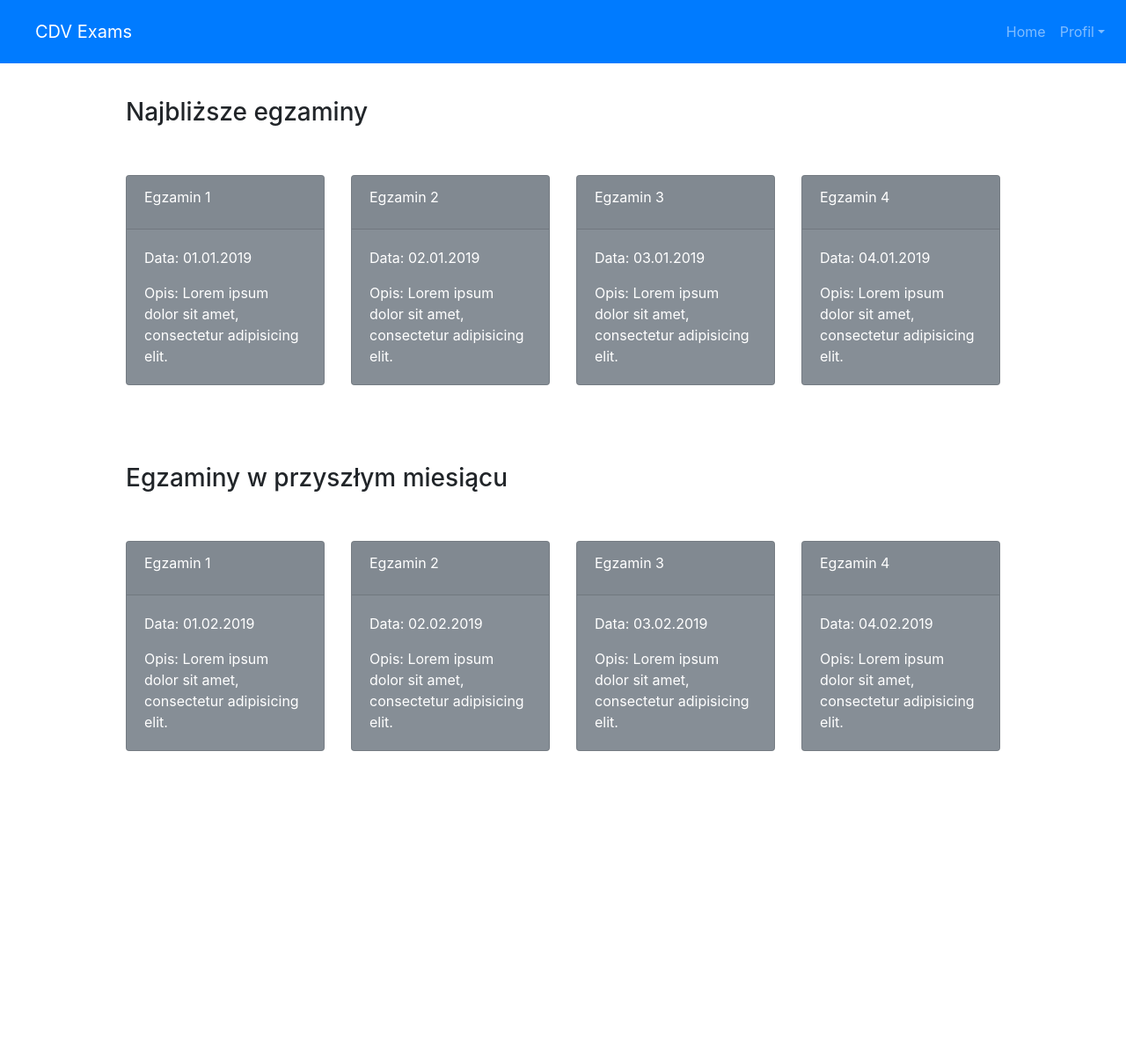
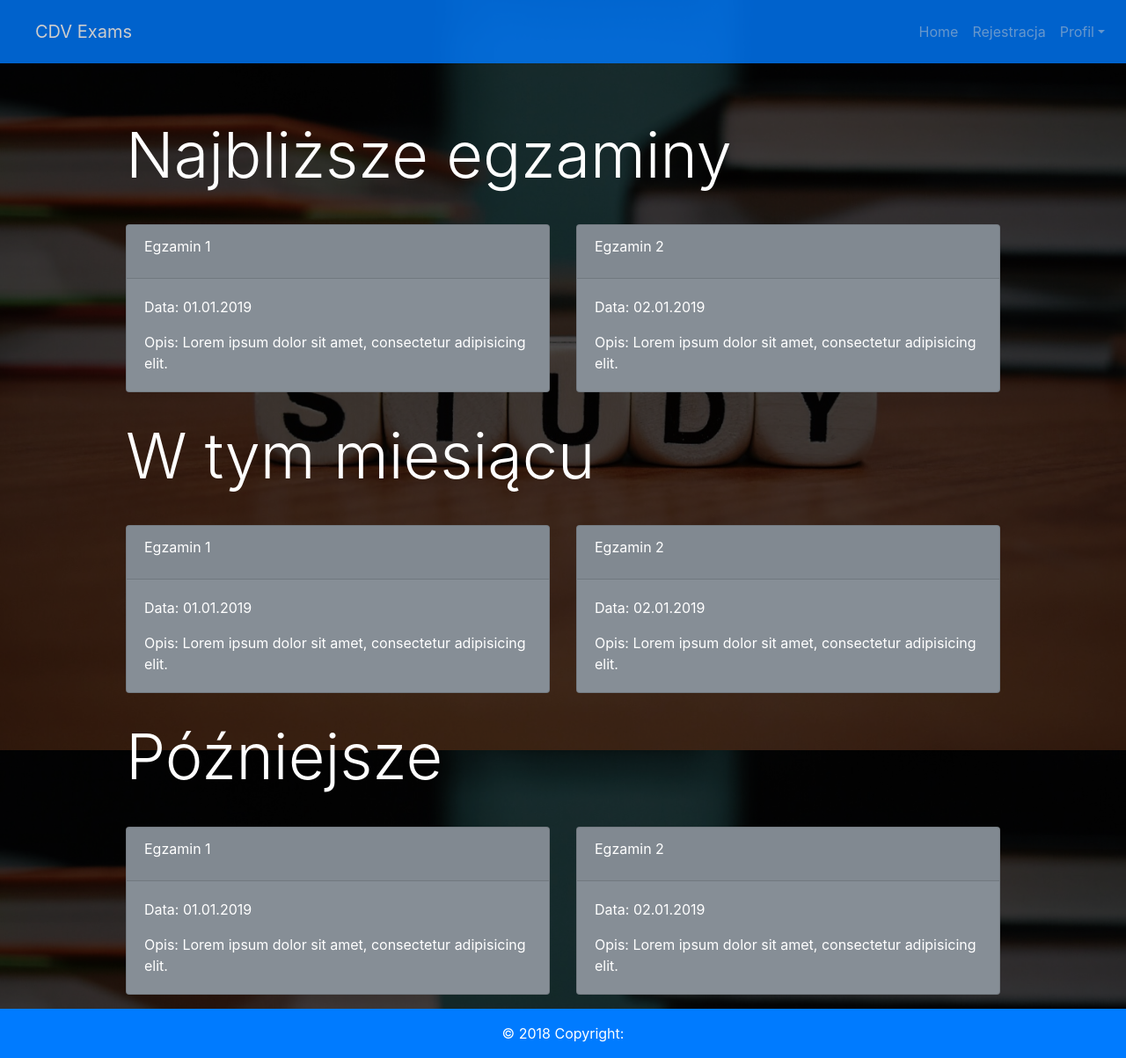
Before and after one commit to innkeeperr/exams, a website: page src/index.html in a window 1280 px wide. Shown: the whole page at 88% size. Before the commit the page ends 912 px from the top, so only its background shows below. Drawn offline with Linux system fonts and the light colour scheme.

Commit message:
Fixed main html, registration page

```diff
--- a/src/index.html
+++ b/src/index.html
@@ -4,7 +4,7 @@
   <meta charset="UTF-8">
   <meta name="viewport" content="width=device-width, initial-scale=1.0">
   <meta http-equiv="X-UA-Compatible" content="ie=edge">
-  <title>Bootstrap 4 Starter Pack</title>
+  <title>CDV - Exams</title>
   <link rel="stylesheet" href="css/font-awesome.min.css">
   <link rel="stylesheet" href="css/bootstrap.css">
   <link rel="stylesheet" href="css/style.css">
@@ -12,7 +12,7 @@
 <body>
 
   <!-- NAVBAR SECTION -->
-  <nav class="navbar navbar-expand-sm bg-primary navbar-dark py-3">
+  <nav class="navbar navbar-expand-sm bg-primary navbar-dark py-3 fixed-top">
     <a href="index.html" class="navbar-brand ml-4">CDV Exams</a>
     <button class="navbar-toggler" type="button" data-toggle="collapse" data-target="#navCollapse">
       <span class="navbar-toggler-icon"></span>
@@ -21,6 +21,9 @@
       <ul class="navbar-nav ml-auto">
         <li class="nav-item">
           <a href="index.html" class="nav-link">Home</a>
+        </li>
+        <li class="nav-item">
+          <a href="registration.html" class="nav-link">Rejestracja</a>
         </li>
         <li class="nav-item dropdown">
           <a href="#" class="nav-link dropdown-toggle" data-toggle="dropdown">Profil</a>
@@ -36,13 +39,16 @@
   </nav>
 
 
+  <!-- MAIN SECTION -->
+  <section id="exams-section">
+    <div class="dark-overlay">
+      <div class="container" id="main-container">
+
           <!-- UPCOMING SECTION -->
-  <section class="mt-4" id="upcoming-section">
-    <div class="container" id="cont1">
-      <h3 class="py-3">Najbliższe egzaminy</h3>
-      <!--<div class="border border-right-0 border-left-0 border-dark">-->
-      <div class="row my-3 py-3" id="row1">
-        <div class="col-md-3 my-2">
+          <div class="exams-inner">
+            <h3 class="py-3 display-3 text-center text-lg-left">Najbliższe egzaminy</h3>
+            <div class="row py-2" id="row1">
+              <div class="col-lg-6 my-2">
                 <div class="card bg-secondary text-white">
                   <div class="card-header">
                     <div class="card-title">Egzamin 1</div>
@@ -54,7 +60,7 @@
                 </div>
               </div>
 
-        <div class="col-md-3 my-2">
+              <div class="col-lg-6 my-2">
                 <div class="card bg-secondary text-white">
                   <div class="card-header">
                     <div class="card-title">Egzamin 2</div>
@@ -65,94 +71,81 @@
                   </div>
                 </div>
               </div>
+            </div>
+          </div>
 
-        <div class="col-md-3 my-2">
+        <!-- UPCOMING MONTH SECTION -->
+        <div class="upcoming-month-inner">
+          <h3 class="py-3 display-3 text-center text-lg-left">W tym miesiącu</h3>
+          <div class="row py-2" id="row1">
+            <div class="col-lg-6 my-2">
               <div class="card bg-secondary text-white">
                 <div class="card-header">
-              <div class="card-title">Egzamin 3</div>
+                  <div class="card-title">Egzamin 1</div>
                 </div>
                 <div class="card-body">
-              <p class="card-text">Data: 03.01.2019</p>
+                  <p class="card-text">Data: 01.01.2019</p>
                   <p class="card-text">Opis: Lorem ipsum dolor sit amet, consectetur adipisicing elit.</p>
                 </div>
               </div>
             </div>
 
-        <div class="col-md-3 my-2">
+            <div class="col-lg-6 my-2">
               <div class="card bg-secondary text-white">
                 <div class="card-header">
-              <div class="card-title">Egzamin 4</div>
+                  <div class="card-title">Egzamin 2</div>
                 </div>
                 <div class="card-body">
-              <p class="card-text">Data: 04.01.2019</p>
+                  <p class="card-text">Data: 02.01.2019</p>
                   <p class="card-text">Opis: Lorem ipsum dolor sit amet, consectetur adipisicing elit.</p>
                 </div>
               </div>
             </div>
           </div>
-      <!--</div>-->
         </div>
-  </section>
 
-
-  <!-- UPCOMING MONTH SECTION -->
-  <section class="mt-3" id="upcoming-month-section">
-    <div class="container" id="cont1">
-      <h3 class="py-3">Egzaminy w przyszłym miesiącu</h3>
-      <!--<div class="border border-right-0 border-left-0 border-dark">-->
-      <div class="row my-3 py-3" id="row1">
-        <div class="col-md-3 my-2">
+        <!-- LATER SECTION -->
+        <div class="upcoming-month-inner">
+          <h3 class="py-3 display-3 text-center text-lg-left">Późniejsze</h3>
+          <div class="row py-2" id="row1">
+            <div class="col-lg-6 my-2">
               <div class="card bg-secondary text-white">
                 <div class="card-header">
                   <div class="card-title">Egzamin 1</div>
                 </div>
                 <div class="card-body">
-              <p class="card-text">Data: 01.02.2019</p>
+                  <p class="card-text">Data: 01.01.2019</p>
                   <p class="card-text">Opis: Lorem ipsum dolor sit amet, consectetur adipisicing elit.</p>
                 </div>
               </div>
             </div>
 
-        <div class="col-md-3 my-2">
+            <div class="col-lg-6 my-2">
               <div class="card bg-secondary text-white">
                 <div class="card-header">
                   <div class="card-title">Egzamin 2</div>
                 </div>
                 <div class="card-body">
-              <p class="card-text">Data: 02.02.2019</p>
-              <p class="card-text">Opis: Lorem ipsum dolor sit amet, consectetur adipisicing elit.</p>
-            </div>
-          </div>
-        </div>
-
-        <div class="col-md-3 my-2">
-          <div class="card bg-secondary text-white">
-            <div class="card-header">
-              <div class="card-title">Egzamin 3</div>
-            </div>
-            <div class="card-body">
-              <p class="card-text">Data: 03.02.2019</p>
-              <p class="card-text">Opis: Lorem ipsum dolor sit amet, consectetur adipisicing elit.</p>
-            </div>
-          </div>
-        </div>
-
-        <div class="col-md-3 my-2">
-          <div class="card bg-secondary text-white">
-            <div class="card-header">
-              <div class="card-title">Egzamin 4</div>
-            </div>
-            <div class="card-body">
-              <p class="card-text">Data: 04.02.2019</p>
+                  <p class="card-text">Data: 02.01.2019</p>
                   <p class="card-text">Opis: Lorem ipsum dolor sit amet, consectetur adipisicing elit.</p>
                 </div>
               </div>
             </div>
           </div>
-      <!--</div>-->
+        </div>
+
+      </div>
     </div>
   </section>
 
+
+  <footer class="page-footer font-small blue bg-primary">
+    <div class="container-fluid text-center text-md-left">
+      <div class="footer-copyright text-center py-3">
+        © 2018 Copyright:
+      </div>
+    </div>
+  </footer>
 
 
   <script src="js/jquery.min.js"></script>
--- a/src/scss/style.scss
+++ b/src/scss/style.scss
@@ -1,18 +1,62 @@
+$font-color: #fff;
+$dark-overlay: rgba(0,0,0,0.7);
 
-#cont1{
+body{
+  color: $font-color;
+}
+
+.navbar{
+  opacity: 0.8;
+}
+
+
+#main-container{
   width: 80%;
-  min-height: 400px;
-  //background-color: #B3E8FF;
+  min-height: 300px;
+}
 
+#exams-section{
+  background: url('../img/background.jpg') no-repeat;
+  min-height: 670px;
+  background-size: cover;
+  background-attachment: fixed;
+  background-position: center;
+
+  .dark-overlay{
+    background-color: $dark-overlay;
+    top: 0;
+    left: 0;
+    width: 100%;
+    min-height: 670px;
+  }
+
+  .exams-inner{
+    padding-top: 120px;
+  }
+}
+
+#registration-section{
+  background: url('../img/background.jpg') no-repeat;
+  min-height: 670px;
+  background-size: cover;
+  background-attachment: fixed;
+  background-position: center;
+
+  .dark-overlay{
+    background-color: $dark-overlay;
+    top: 0;
+    left: 0;
+    width: 100%;
+    min-height: 670px;
+  }
+
+  .registration-inner{
+    padding-top: 120px;
+  }
 }
 /*
-#row1{
-  min-height: 150px;
-  background-color: #6FBAFF;
-}
-/*
-.col{
-  min-height: 130px;
-  background-color: #258AFF;
+#registration-cont{
+  min-width: 200px;
+  max-width: 500px;
 }
 */
```
Also changed, not shown: src/registration.html (added, +90 -0 lines), src/css/style.css, src/img/background.jpg (added), 1 other file. Lines whose indentation alone changed are shown as unchanged.
